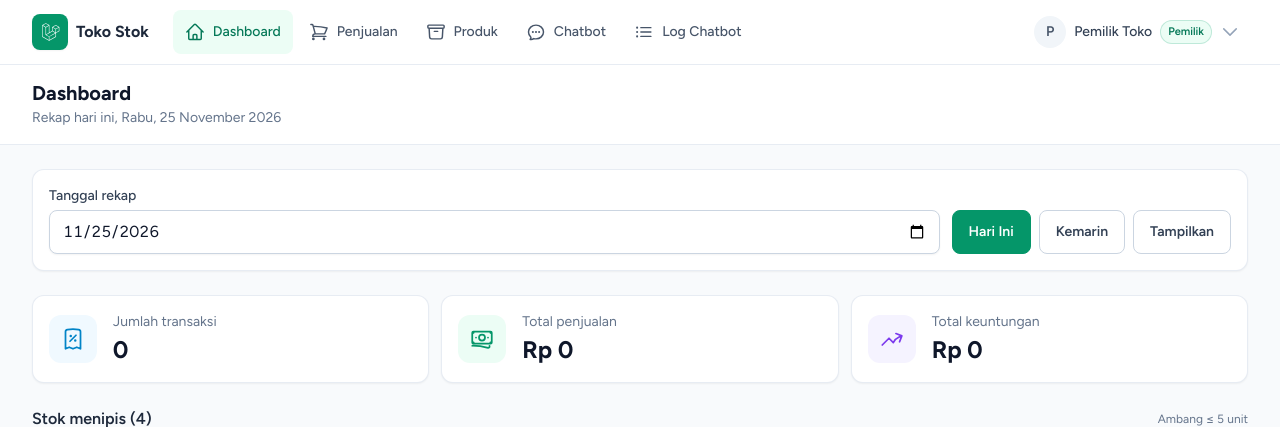
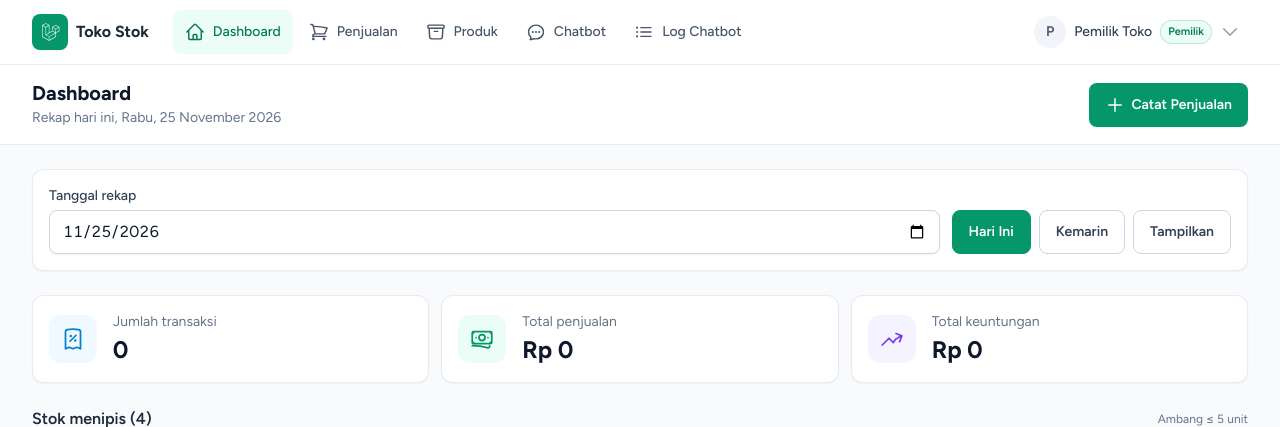
Before and after one commit to dickysuryaaa/webstok, a Laravel app: page /dashboard in a window 1280 px wide. Shown: the top 427 px of the page. Run offline with Laravel 12, Linux system fonts and the light colour scheme; a user stored in the database is signed in; data comes from the database, SQL or seed files in the repository; data that the repository does not hold is empty; style sheets or scripts are compiled from the project's sources.

Commit message:
Tombol Catat Penjualan di dasbor dan sisa stok pada pesan sukses penjualan
Co-Authored-By: Claude Sonnet 5.5 <noreply@anthropic.com>

```diff
--- a/app/Http/Controllers/PenjualanController.php
+++ b/app/Http/Controllers/PenjualanController.php
@@ -60,11 +60,12 @@ class PenjualanController extends Controller
             (int) $request->validated('jumlah'),
         );
 
-        $nama = Produk::query()->whereKey($penjualan->produk_id)->value('nama_produk');
+        $produk = Produk::query()->select(['id', 'nama_produk', 'stok'])->find($penjualan->produk_id);
 
         return redirect()->route('penjualan.index')->with(
             'status',
-            'Penjualan tercatat: '.$nama.' x '.$penjualan->jumlah.' = '.Rupiah::format($penjualan->total_harga).'.'
+            'Penjualan tercatat: '.$produk->nama_produk.' x '.$penjualan->jumlah
+                .' = '.Rupiah::format($penjualan->total_harga).'. Sisa stok: '.$produk->stok.' unit.'
         );
     }
 }
--- a/resources/views/dashboard.blade.php
+++ b/resources/views/dashboard.blade.php
@@ -16,6 +16,11 @@
                     Rekap {{ $adalahHariIni ? 'hari ini, ' : '' }}{{ $tanggal->locale('id')->translatedFormat('l, d F Y') }}
                 </p>
             </div>
+            <a href="{{ route('penjualan.index') }}"
+               class="inline-flex shrink-0 items-center justify-center gap-1.5 min-h-[44px] px-4 rounded-lg bg-emerald-600 text-sm font-semibold text-white shadow-sm hover:bg-emerald-700">
+                <x-icon name="plus" class="h-5 w-5" />
+                Catat Penjualan
+            </a>
         </div>
     </x-slot>
 
```
Also changed, not shown: tests/Feature/AlurDinamisTest.php (+12 -0 lines).
